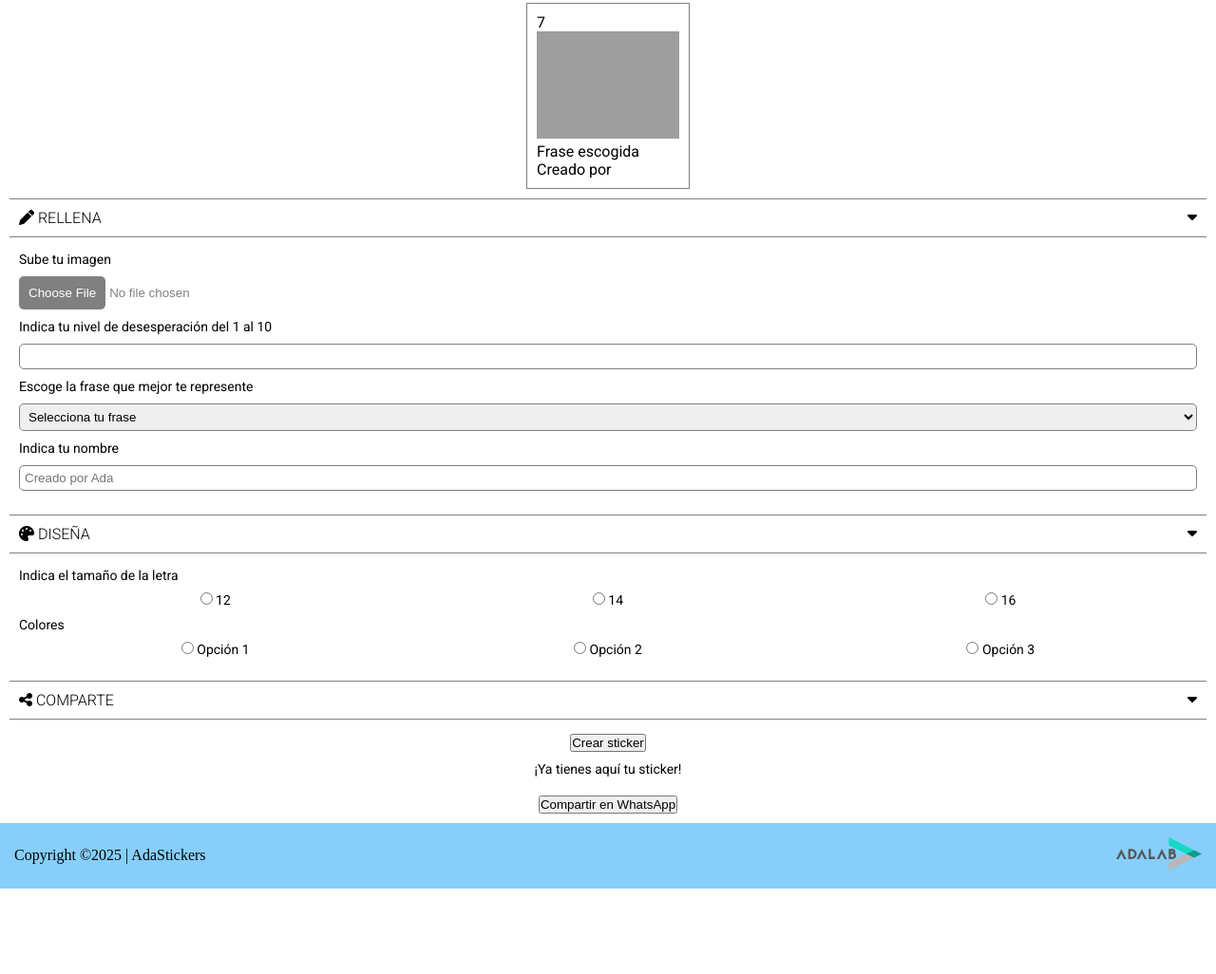
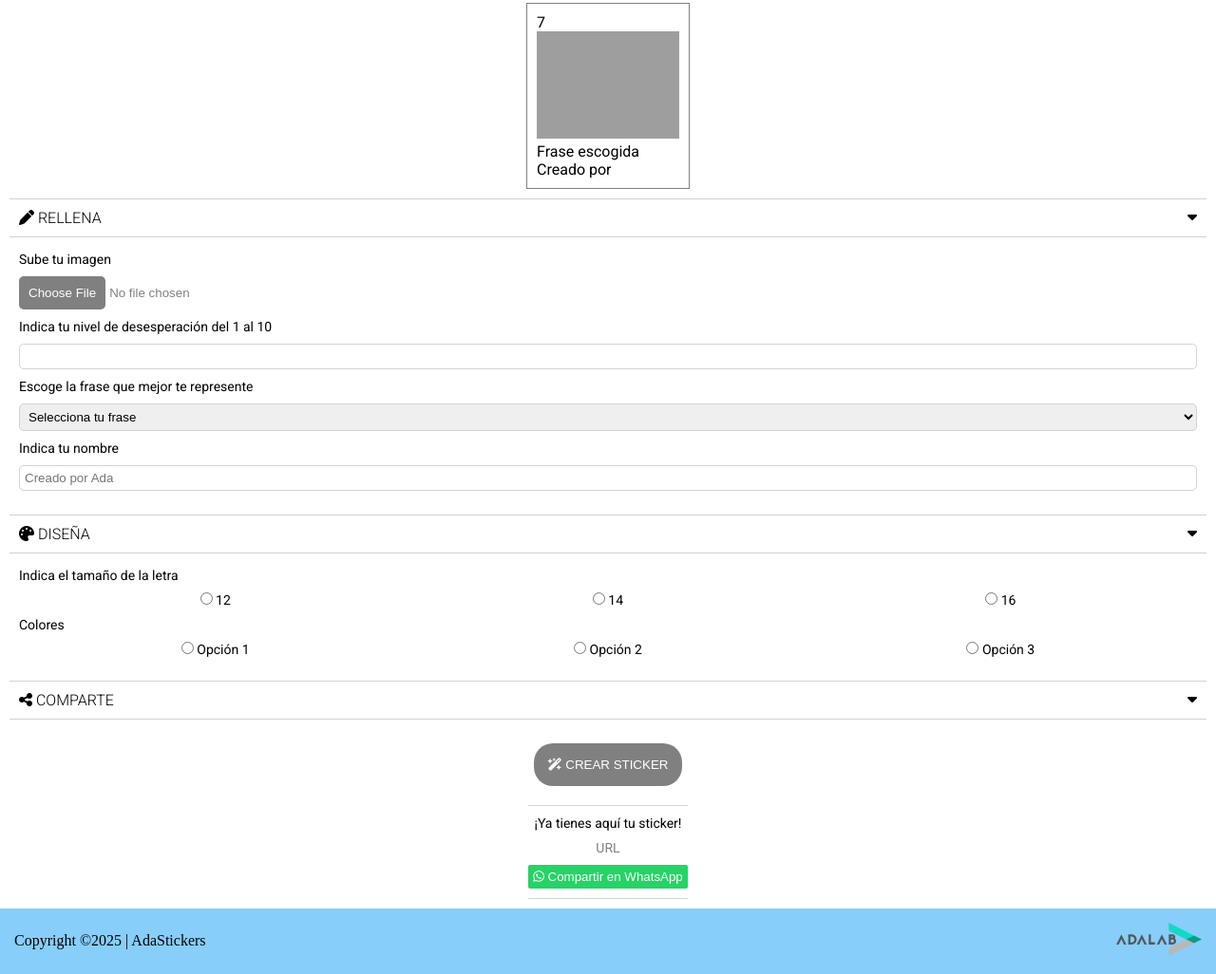
Before and after one commit to laiapozo/project-promo-48-module-2-team-3, a website built with Vite: page src/stickers.html in a window 1280 px wide. Shown: the part 117-1143 px from the top of the page at 95% size. Before the commit the page ends 1053 px from the top, so only its background shows below. Built offline with nearby package versions, Linux system fonts and the light colour scheme; grey boxes are pictures that could not be loaded.

Commit message:
Add style to share form

```diff
--- a/src/partials/form.html
+++ b/src/partials/form.html
@@ -75,10 +75,16 @@
         <i class="fa-solid fa-caret-down"></i>
       </fieldset>
       <div class="div-share">
-        <button>Crear sticker</button>
-        <p>¡Ya tienes aquí tu sticker!</p>
-        <a href=""></a>
-        <button>Compartir en WhatsApp</button>
+        <button class="div-share__button">
+          <i class="fa-solid fa-wand-magic-sparkles"></i> Crear sticker
+        </button>
+        <div class="div-share__result">
+          <p>¡Ya tienes aquí tu sticker!</p>
+          <a class="div-share__result__url" href="">URL</a>
+          <button class="div-share__result__whats">
+            <i class="fa-brands fa-whatsapp"></i> Compartir en WhatsApp
+          </button>
+        </div>
       </div>
     </form>
   </div>
@@ -98,7 +104,3 @@
     </div>
   </div>
 </section>
-
-<!-- // Dudas
-// Adjuntar imagen?
-// Paleta de colores? -->
--- a/src/scss/core/_form.scss
+++ b/src/scss/core/_form.scss
@@ -35,8 +35,8 @@
     text-transform: uppercase;
     font-weight: 350;
     border: none;
-    border-bottom: 1px solid grey;
-    border-top: 1px solid grey;
+    border-bottom: 1px solid lightgrey;
+    border-top: 1px solid lightgrey;
     padding: 10px;
     display: flex;
     justify-content: space-between;
@@ -52,18 +52,25 @@
 
   &__img {
     color: grey;
+
     &::file-selector-button {
       background-color: grey;
       color: white;
       padding: 10px;
       border: none;
       border-radius: 5px;
+
+      &:hover {
+        opacity: 80%;
+      }
     }
   }
 
-  &__desperation, &__sentence, &__author {
+  &__desperation,
+  &__sentence,
+  &__author {
     padding: 5px;
-    border: grey solid 1px;
+    border: lightgrey solid 1px;
     border-radius: 5px;
   }
 }
@@ -75,7 +82,8 @@
   padding: 0 10px 10px;
   font-size: 14px;
 
-  &__size, &__color {
+  &__size,
+  &__color {
     display: flex;
     justify-content: space-around;
   }
@@ -88,4 +96,41 @@
   gap: 10px;
   padding: 0 10px 10px;
   font-size: 14px;
+
+  &__button {
+    background-color: grey;
+    color: white;
+    text-transform: uppercase;
+    padding: 15px;
+    margin: 10px;
+    border: none;
+    border-radius: 20px;
+
+    &:hover {
+      opacity: 80%;
+    }
+  }
+
+  &__result {
+    padding: 10px 0;
+    display: flex;
+    flex-direction: column;
+    align-items: center;
+    gap: 10px;
+    border-bottom: solid 1px lightgrey;
+    border-top: solid 1px lightgrey;
+
+    &__url {
+        text-decoration: none;
+        color: grey;
+    }
+
+    &__whats {
+        padding: 5px;
+        border: none;
+        border-radius: 2px;
+        background-color: #25D366;
+        color: white;
+    }
+  }
 }
```
